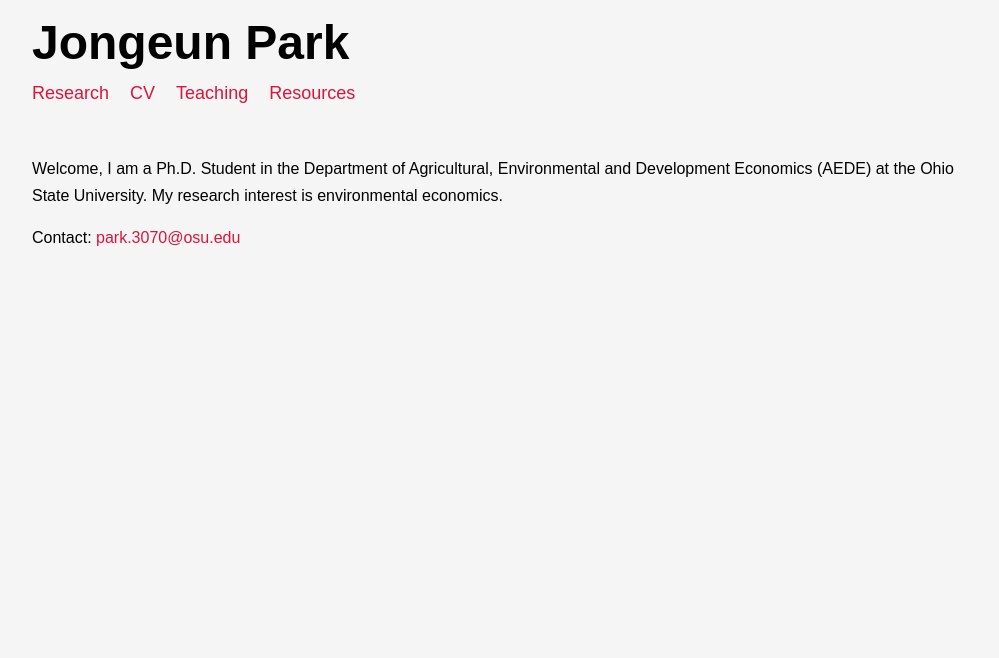
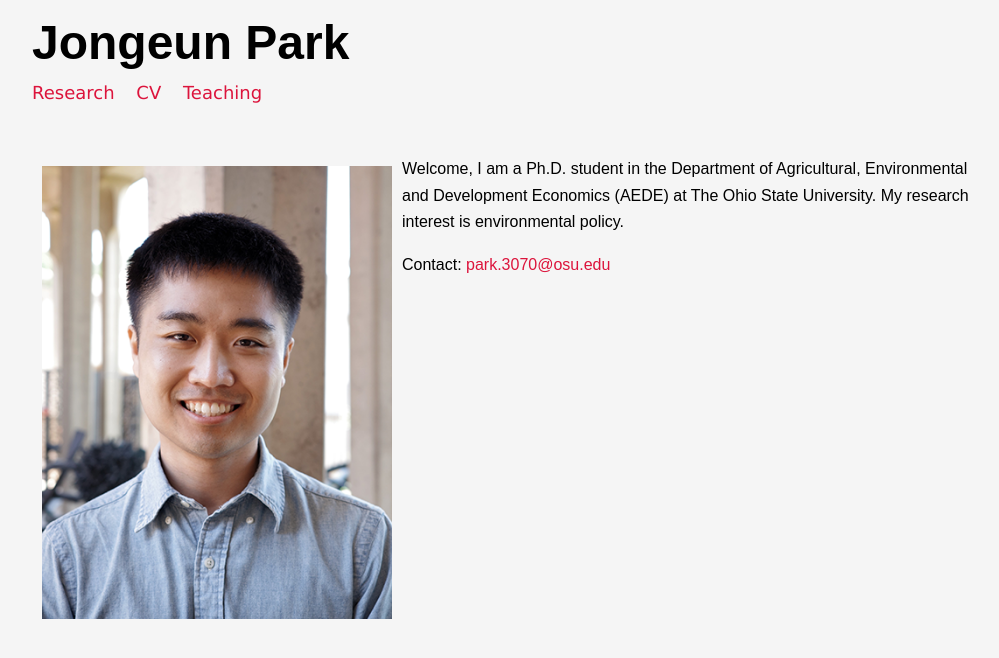
Before and after one commit to jongeun-park/jongeun-park.github.io, a Jekyll site: the page built from index.html, in a window 1280 px wide. Shown: the top 658 px of the page, without its empty margins (128-1127 px from the left). Built offline with Jekyll 4.4.1, drawn with Linux system fonts in a browser that asks for light colours.

Commit message:
07112023

```diff
--- a/_layouts/default.html
+++ b/_layouts/default.html
@@ -12,17 +12,10 @@
   </a>
 </header>
 
-<nav class="m0 mb4 font-baritone">
+<nav class="m0 mb4 font-baritone" style="font-family:verdana">
   <a class="mr2 mb2 inline-root" href={{ "/research/" | relative_url }}>Research</a>
   <a class="mr2 mb2 inline-root" href={{ "/cv/" | relative_url }}>CV</a>
   <a class="mr2 mb2 inline-root" href={{ "/teaching/" | relative_url }}>Teaching</a>
-  <a class="mr2 mb2 inline-root" href={{ "/resources/" | relative_url }}>Resources</a>
-<!--  <a class="mr2 mb2 inline-root" href={{ "/albums/" | relative_url }}>Albums</a>
-#  <a class="mr2 mb2 inline-root" href={{ "/media/" | relative_url }}>Media</a>
-#  <a class="mr2 mb2 inline-root" href={{ "/performances/" | relative_url }}>Performances</a>
-#  <a class="mr2 mb2 inline-root" href={{ "/reviews/" | relative_url }}>Reviews</a>
-#  <a class="mr2 mb2 inline-root" href={{ "/contact/" | relative_url }}>Contact</a>
--->
 </nav>
 
 <main class="font-bass">
--- a/index.html
+++ b/index.html
@@ -1,10 +1,13 @@
 ---
 title: Jongeun Park
 ---
-
-Welcome, I am a Ph.D. Student in the Department of Agricultural, Environmental and Development Economics (AEDE) at the Ohio State University. My research interest is environmental economics.
+<img src="profile.png" alt="Profile" width="350" align="left" vspace="10" hspace="10">
 
 <p>
+Welcome, I am a Ph.D. student in the Department of Agricultural, Environmental and Development Economics (AEDE) at The Ohio State University. My research interest is environmental policy.
+
+<p>
+
 Contact: <a href=mailto:park.3070@osu.edu>park.3070@osu.edu</a>
 
 <!--
```
Also changed, not shown: cv.md (+3 -1 lines), research.md (+1 -1 lines), resources.md (deleted, +0 -5 lines), teaching.md (+1 -1 lines), 9 other files.
